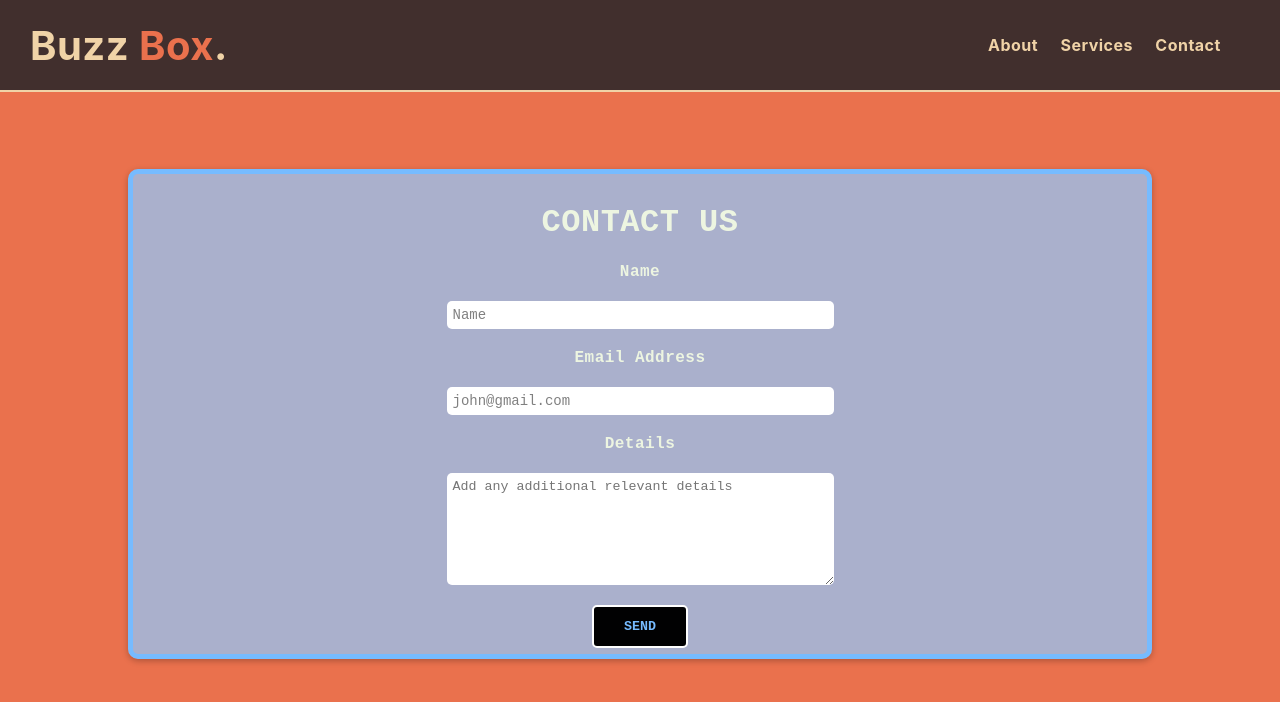
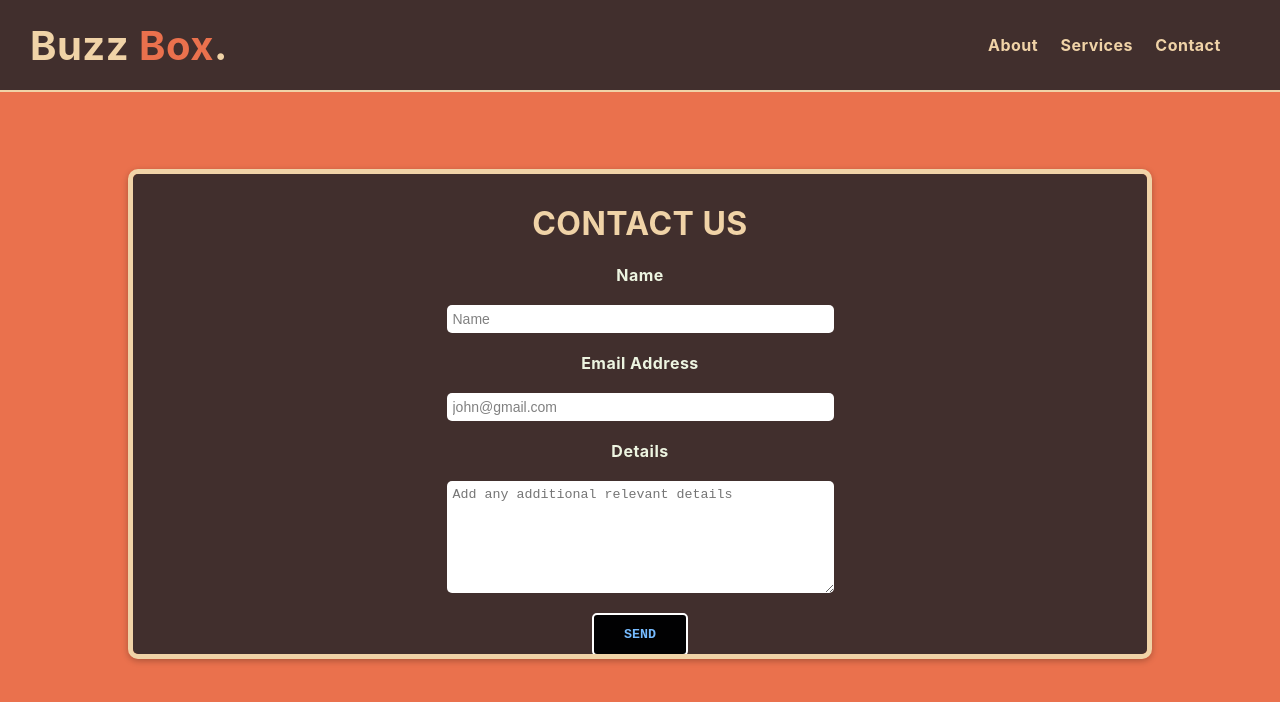
Before and after one commit to JeremeyHansen/adgboasd, a React (Create React App) app: page /contact in a window 1280 px wide. Shown: the top 702 px of the page. Built offline with nearby package versions, Linux system fonts and the light colour scheme.

Commit message:
fixed contact page

```diff
--- a/src/css/about.css
+++ b/src/css/about.css
@@ -6,7 +6,6 @@
     color: #f0d3a7;
     margin-top: 100px;
     max-height: 75vh;
-    overflow: hidden;
 }
 .products{
     background-color: #412F2D;
@@ -14,8 +13,7 @@
     border-width: 2px;
     border-style: solid;
     border-radius: 15px;
-    margin-top: 50px;
-    margin-left: 300px;
+    margin-left: 9%;
 }
 
 .products h1{
@@ -28,10 +26,10 @@
   }
 
   .products {
-    width: 30%;
+    width: 40%;
     position: relative;
     overflow: hidden;
-    margin-top: 140px;
+    margin-top: 40px;
   }
 
   .product-list {
@@ -70,16 +68,16 @@
     border-width: 2px;
     border-style: solid;
     border-radius: 15px;
-    width: 25%;
+    width: 30%;
     margin-left: 50px;
     padding-left: 20px;
     padding-right: 60px;
-    margin-top: 60px;
+    margin-top: 40px;
     z-index: 5;
 }
 
 .text-about p{
-    font-size: 1.1rem;
+    font-size: 1.4rem;
     margin-top: 30px;
     text-align: justify;
 }
--- a/src/css/contact.css
+++ b/src/css/contact.css
@@ -1,22 +1,20 @@
 @media only screen and (max-width: 2500px) {
   .contact-container {
-    border: solid 5px #76bbff;
+    border: solid 5px #f0d3a7;
     border-radius: 10px;
     height: 60vh;
     margin-top: 6%;
     margin-left: 10%;
     margin-right: 10%;
-    background-color: rgba(167, 180, 211, 0.95);
+    background-color: #412F2D;
     box-shadow: 0 2px 6px rgba(0, 0, 0, 0.26);
     display: flex;
     flex-direction: column;
-    color: #edf5e1;
-    font-family: monospace;
+    color: #f0d3a7;
     overflow: scroll;
     text-align: center;
   }
   .contact-container h1 {
-    font-family: monospace;
     text-transform: uppercase;
     margin-top: 3%;
     letter-spacing: 0.03rem;
@@ -39,7 +37,6 @@
   .contact-form input {
     width: 375px;
     font-size: 14px;
-    font-family: "Courier New", Courier, monospace;
     border-style: none;
     border-radius: 5px;
     padding: 6px;
@@ -58,7 +55,6 @@
     width: 375px;
     height: 100px;
     border-radius: 5px;
-    font-family: "Courier New", Courier, monospace;
     border-style: none;
     padding: 6px;
     margin-top: 20px;
--- a/src/css/service.css
+++ b/src/css/service.css
@@ -10,24 +10,23 @@
     display: flex;
     text-align: center;
     color: #F0D3A7;
-    justify-content: space-around;
+    justify-content: space-between;
     width: 50%;
     height: 40vh;
     margin: auto;
-    margin-top: 350px;
+    margin-top: 300px;
 }
 
 .title-container {
     text-align: center; /* Center the text */
-    margin-top: 150px; /* Adjust margin as needed */
+    margin-top: 100px; /* Adjust margin as needed */
     z-index: 1; /* Ensure the title is on top */
     position: absolute; /* Position the title absolutely */
     left: 0;
     width: 50%; /* Ensure the title spans the full width */
     top: 0; /* Position the title at the top of the container */
     display: block; /* Use flexbox for layout */
-    margin-left: 100px;
-
+    margin-left: 5%;
   }
 
   .title-container h1 {
@@ -91,10 +90,10 @@
     border-width: 0px 0px 4px 6px;
     border-color:#412F2D;
     width: 30%;
-    margin-top: 150px;
+    margin-top: 10%;
     background-color: #F0D3A7;
     text-align: left;
-    max-height: fit-content;
+    height: 85%;
     overflow: hidden;
 }
 
@@ -102,7 +101,7 @@
     font-size: 1.2rem;
     color: #412F2D;
     text-align: left;
-    padding-left: 15px;
+    padding-left: 10px;
 }
 
 .chart{
@@ -115,6 +114,7 @@
 .service-div p{
     color: #412F2D;
     font-size: .9rem;
+    padding-left: 5px;
     margin-left: 15px;
     overflow: hidden; /* Hide overflowing content */
 
```
